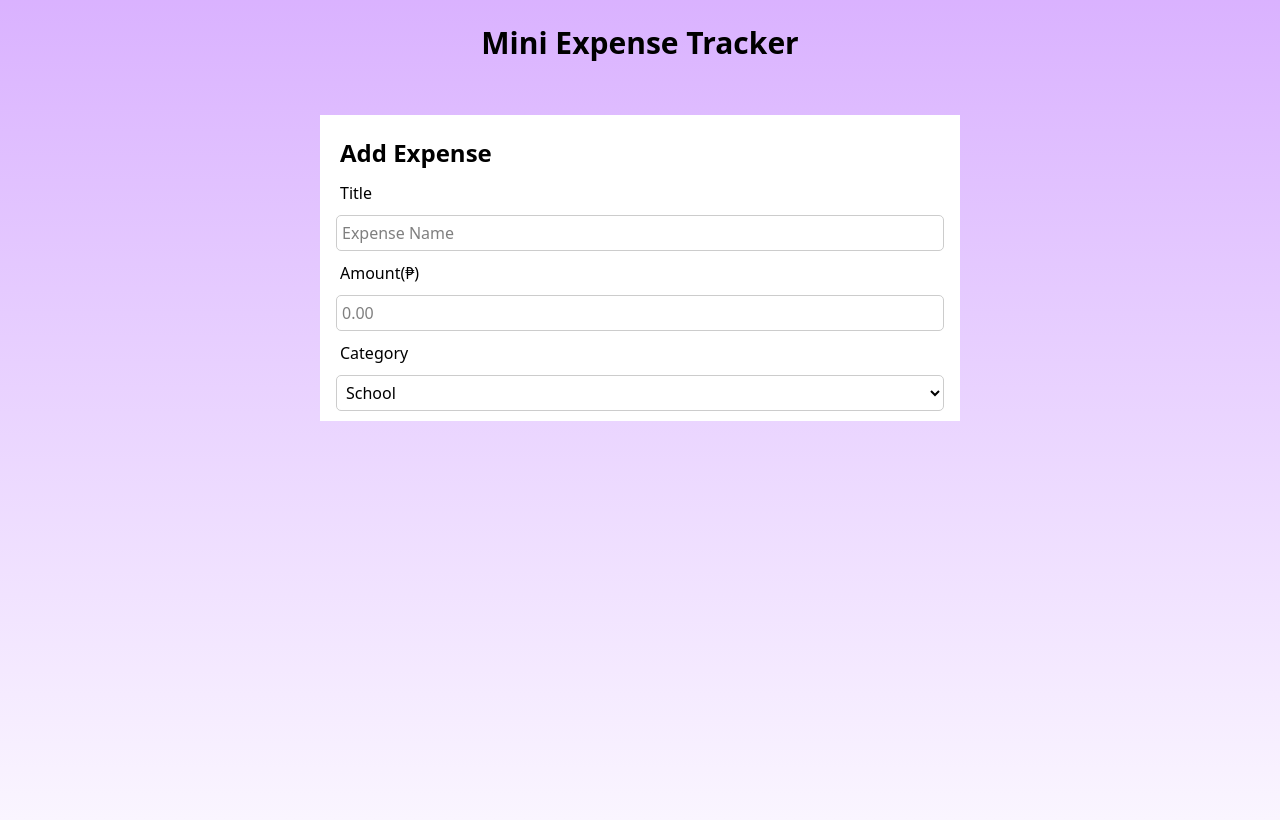
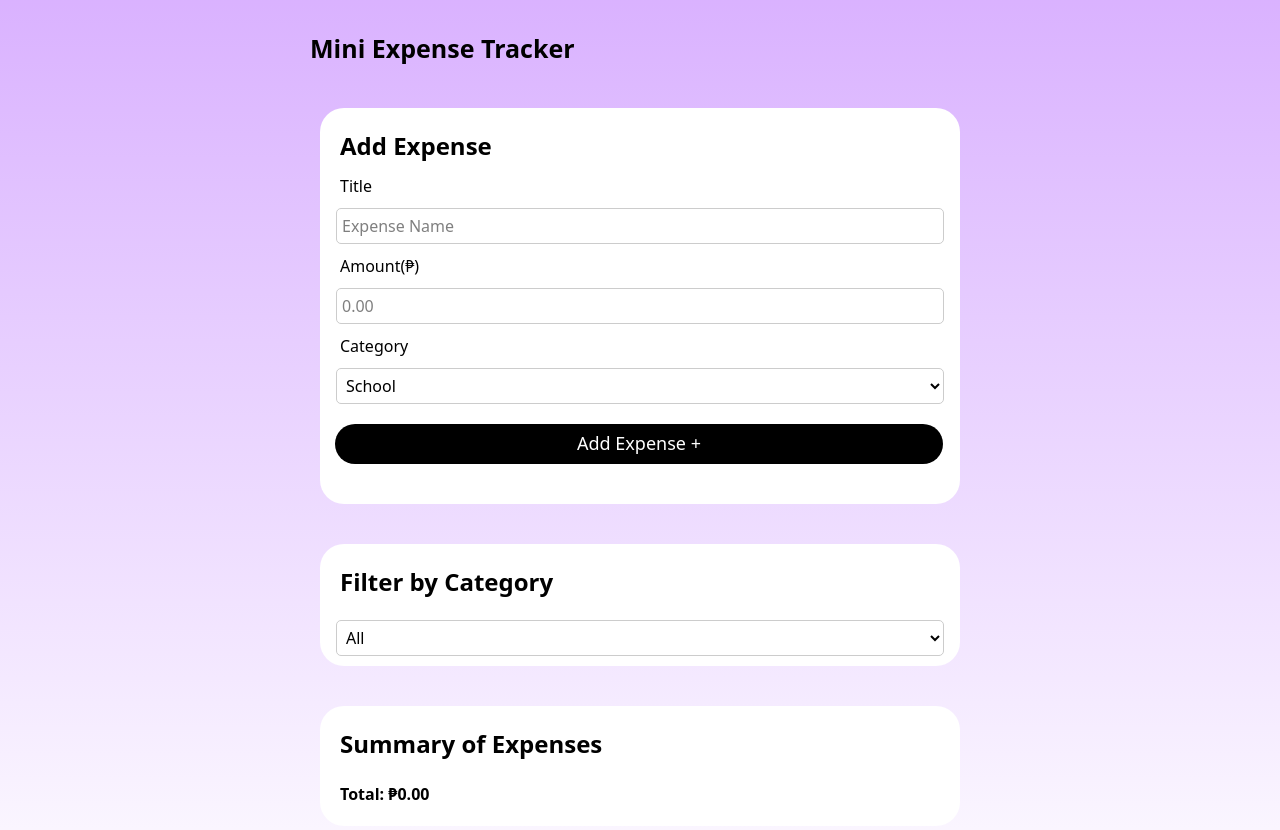
Before and after one commit to neiro-singalivo/Activity-5-JS, a plain HTML site: page index.html in a window 1280 px wide. Drawn offline with nearby package versions, Linux system fonts and the light colour scheme.

Commit message:
Added filter by category and summary screen

```diff
--- a/index.html
+++ b/index.html
@@ -10,9 +10,10 @@
     <style>
       .title {
         font-weight: bold;
-        text-align: center;
-        margin-top: 20px;
-        font-size: 30px;
+        text-align: left;
+        margin-top: 30px;
+        font-size: 25px;
+        margin-left: 310px;
       }
 
       .expense-card {
@@ -24,7 +25,26 @@
         align-items: left;
         display: flex;
         justify-content: center;
-        margin: 50px auto;
+        margin: 40px auto;
+        border-radius: 24px;
+      }
+
+      .buttonadd {
+        background-color: black;
+        border-radius: 24px;
+        height: 40px;
+        width: 95%;
+        font-size: 18px;
+        margin-left: 15px;
+        margin-top: 10px;
+        margin-bottom: 20px;
+        color: white;
+      }
+
+      .buttonadd:hover {
+        background-color: rgb(178, 59, 178);
+        color: black;
+        transform: translateY(-3px);
       }
     </style>
   </head>
@@ -93,6 +113,55 @@
           <option value="School" selected>School</option>
           <option value="Personal">Personal</option>
         </select>
+        <button id="addExpenseButton" class="buttonadd">Add Expense +</button>
+        <p id="error" style="color: red; margin: 0 20px 20px"></p>
+      </div>
+    </section>
+    <!-- Filter by category section -->
+    <section>
+      <div class="expense-card">
+        <h1
+          style="
+            font-size: 24px;
+            font-weight: bold;
+            margin-left: 20px;
+            margin-top: 20px;
+            margin-bottom: 10px;
+          "
+        >
+          Filter by Category
+        </h1>
+        <select
+          id="filterCategory"
+          name="category"
+          style="
+            margin: 10px auto;
+
+            padding: 5px;
+            width: 95%;
+            border-radius: 5px;
+            border: 1px solid #ccc;
+          "
+        >
+          <option value="All" selected>All</option>
+          <option value="Food">Food</option>
+          <option value="Commute">Commute</option>
+          <option value="School">School</option>
+          <option value="Personal">Personal</option>
+        </select>
+        <div id="expenseList" style="margin: 0 20px"></div>
+      </div>
+    </section>
+    <!-- Summary of expenses section -->
+    <section id="Summary">
+      <div class="expense-card">
+        <h2 style="font-size: 24px; font-weight: bold; margin: 20px 20px 10px">
+          Summary of Expenses
+        </h2>
+
+        <p style="margin: 10px 20px 20px; font-weight: bold">
+          Total: <span id="totalAmount">₱0.00</span>
+        </p>
       </div>
     </section>
   </body>
```
